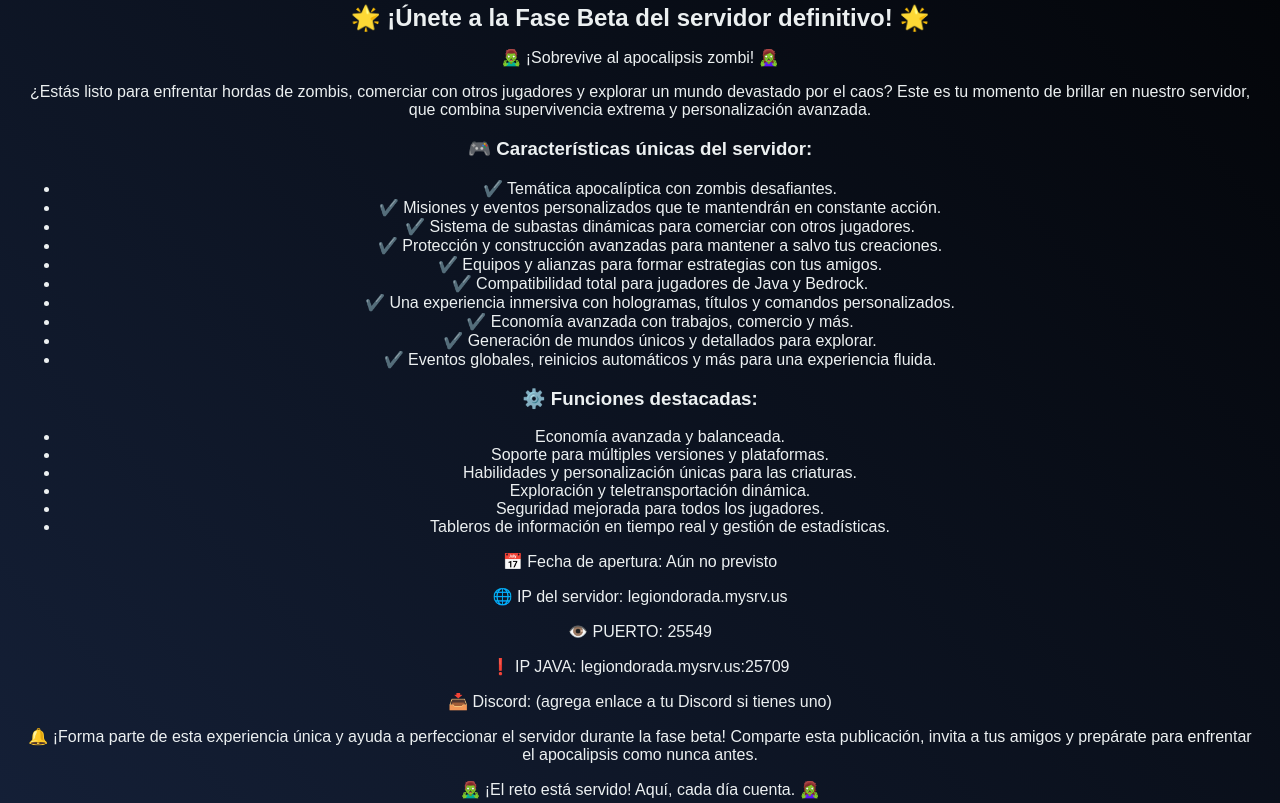
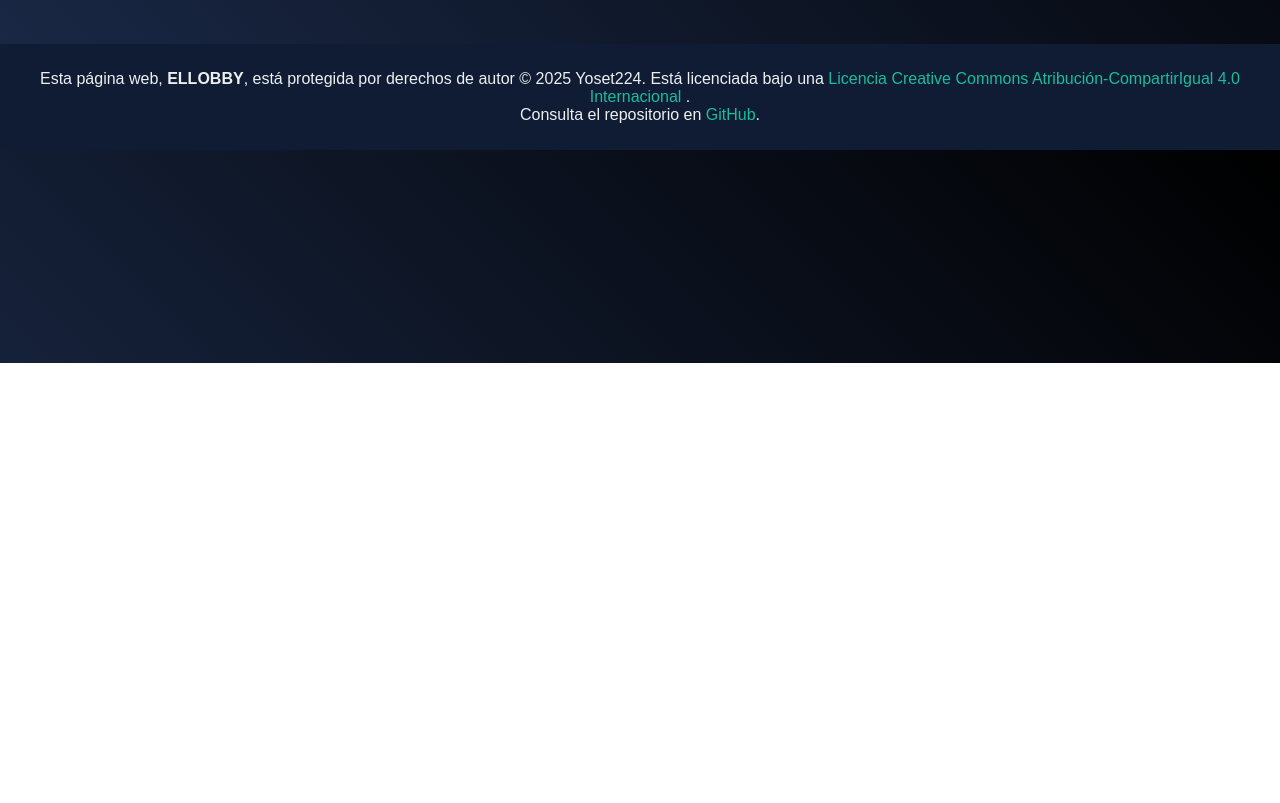
Before and after one commit to Yoset224/legiondorada.github.io, a plain HTML site: page pages/servidor2.html in a window 1280 px wide. Shown: the part 437-1240 px from the top of the page. After the commit the page ends 800 px from the top, so only its background shows below. Drawn offline with Linux system fonts and the light colour scheme.

Commit message:
Update servidor2.html

```diff
--- a/pages/servidor2.html
+++ b/pages/servidor2.html
@@ -22,44 +22,6 @@
         </div>
         <h3>¿Cómo conectarte?</h3>
         <p>1. Abre Minecraft.<br>2. Ve a <strong>Jugar > Amigos > Unirse a Realm</strong>.<br>3. Ingresa el link del Realm.<br>4. ¡Únete y disfruta!</p>
-
-        <!-- New content starts here -->
-        <section>
-            <h2>🌟 ¡Únete a la Fase Beta del servidor definitivo! 🌟</h2>
-            <p>🧟‍♂️ ¡Sobrevive al apocalipsis zombi! 🧟‍♀️</p>
-            <p>¿Estás listo para enfrentar hordas de zombis, comerciar con otros jugadores y explorar un mundo devastado por el caos? Este es tu momento de brillar en nuestro servidor, que combina supervivencia extrema y personalización avanzada.</p>
-            <h3>🎮 Características únicas del servidor:</h3>
-            <ul>
-                <li>✔️ Temática apocalíptica con zombis desafiantes.</li>
-                <li>✔️ Misiones y eventos personalizados que te mantendrán en constante acción.</li>
-                <li>✔️ Sistema de subastas dinámicas para comerciar con otros jugadores.</li>
-                <li>✔️ Protección y construcción avanzadas para mantener a salvo tus creaciones.</li>
-                <li>✔️ Equipos y alianzas para formar estrategias con tus amigos.</li>
-                <li>✔️ Compatibilidad total para jugadores de Java y Bedrock.</li>
-                <li>✔️ Una experiencia inmersiva con hologramas, títulos y comandos personalizados.</li>
-                <li>✔️ Economía avanzada con trabajos, comercio y más.</li>
-                <li>✔️ Generación de mundos únicos y detallados para explorar.</li>
-                <li>✔️ Eventos globales, reinicios automáticos y más para una experiencia fluida.</li>
-            </ul>
-            <h3>⚙️ Funciones destacadas:</h3>
-            <ul>
-                <li>Economía avanzada y balanceada.</li>
-                <li>Soporte para múltiples versiones y plataformas.</li>
-                <li>Habilidades y personalización únicas para las criaturas.</li>
-                <li>Exploración y teletransportación dinámica.</li>
-                <li>Seguridad mejorada para todos los jugadores.</li>
-                <li>Tableros de información en tiempo real y gestión de estadísticas.</li>
-            </ul>
-            <p>📅 Fecha de apertura: Aún no previsto</p>
-            <p>🌐 IP del servidor: legiondorada.mysrv.us</p>
-            <p>👁️ PUERTO: 25549</p>
-            <p>❗ IP JAVA: legiondorada.mysrv.us:25709</p>
-            <p>📥 Discord: (agrega enlace a tu Discord si tienes uno)</p>
-            <p>🔔 ¡Forma parte de esta experiencia única y ayuda a perfeccionar el servidor durante la fase beta! Comparte esta publicación, invita a tus amigos y prepárate para enfrentar el apocalipsis como nunca antes.</p>
-            <p>🧟‍♂️ ¡El reto está servido! Aquí, cada día cuenta. 🧟‍♀️</p>
-            <img src="../images/server.png" alt="Server Details">
-        </section>
-        <!-- New content ends here -->
     </main>
     <footer>
         <p>
```
